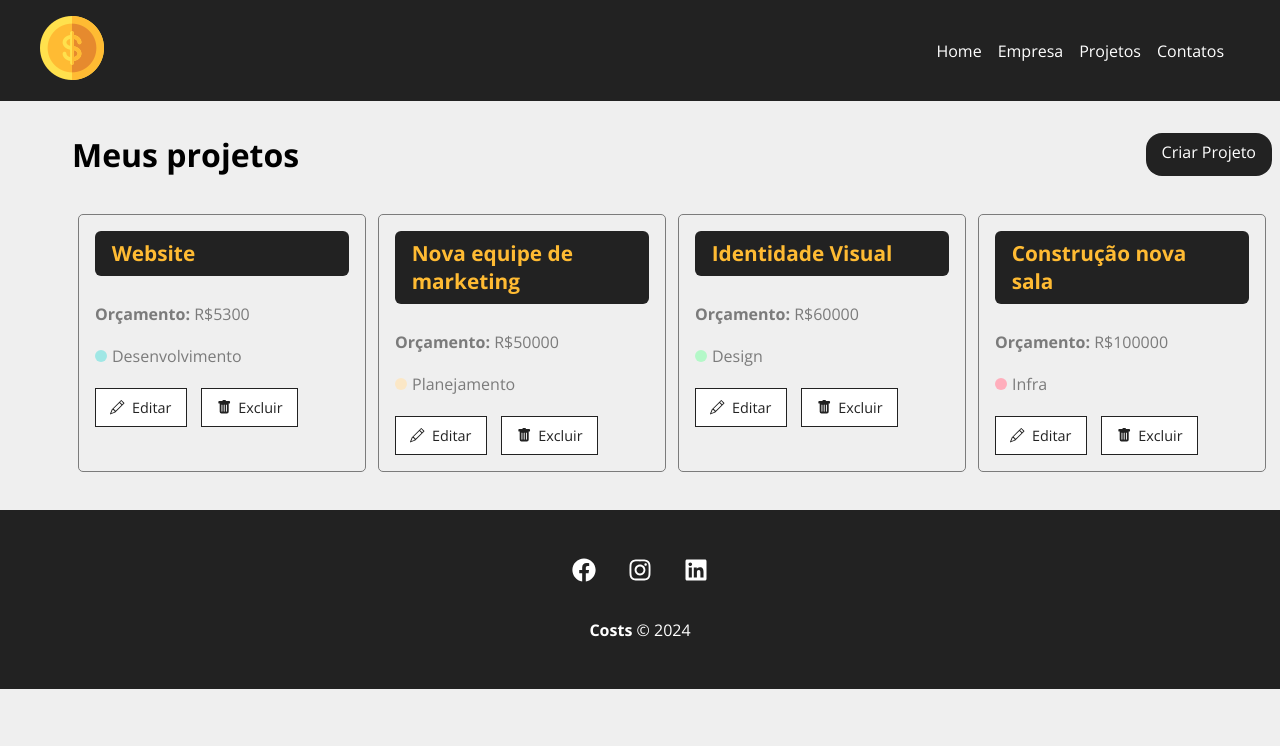
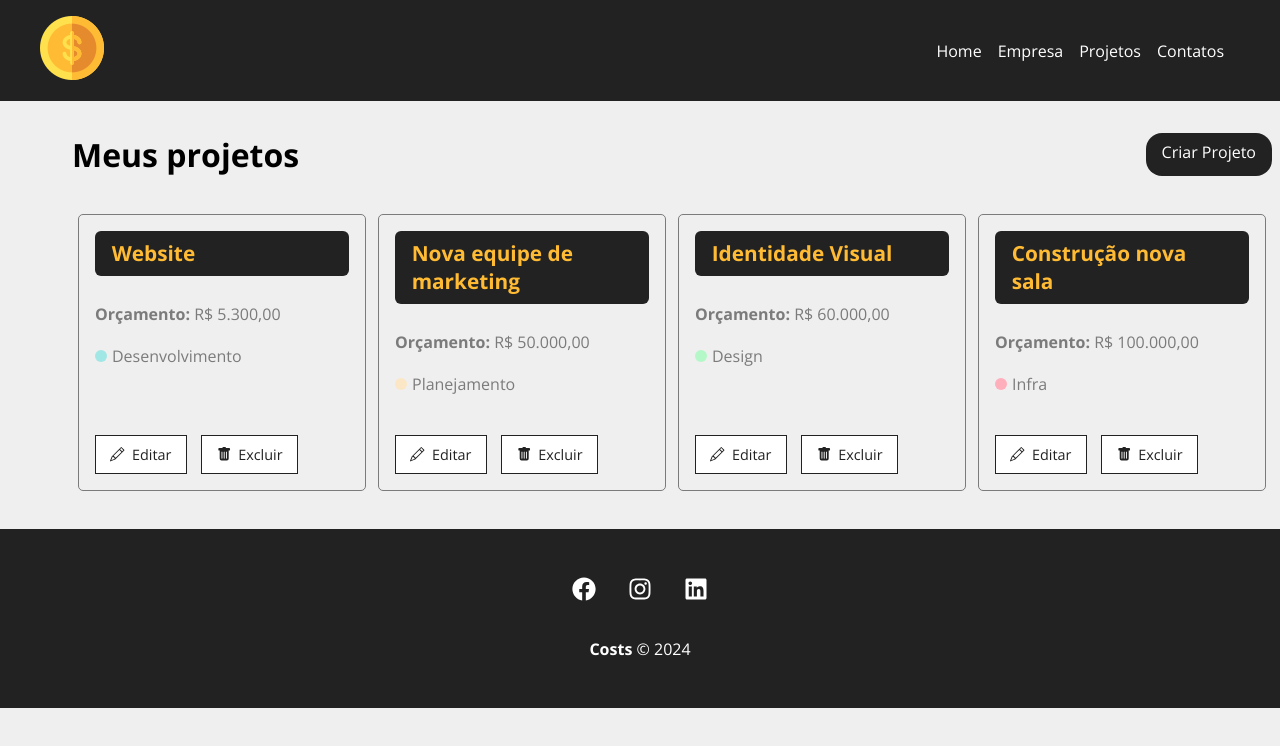
Before and after one commit to MateusGomesc/costs, a React (Create React App) app: page /Projects in a window 1280 px wide. Shown: the top 746 px of the page. Built offline with nearby package versions, Linux system fonts and the light colour scheme; data requests are answered from the project's data file; the HTML template or start-up script is replaced by a standard one.

Commit message:
feat: add format price in projects page

```diff
--- a/src/components/projects/ProjectCard.js
+++ b/src/components/projects/ProjectCard.js
@@ -4,15 +4,21 @@ import { Link } from 'react-router-dom'
 import styles from './ProjectCard.module.css'
 
 function ProjectCard({ id, name, budget, category, handleRemove }){
+    function formatPrice(value) {
+        return "R$ " + value.toFixed(2).replace(".", ",").replace(/\B(?=(\d{3})+(?!\d))/g, ".");
+    }
+
     return(
         <div className={styles.projectCard}>
+            <div>
                 <h4>{name}</h4>
                 <p>
-                <span>Orçamento:</span> R${budget}
+                    <span>Orçamento:</span> {formatPrice(parseFloat(budget))}
                 </p>
                 <p className={styles.categoryText}>
                     <span className={`${styles[category?.toLowerCase()]}`}></span> {category}
                 </p>
+            </div>
             <div className={styles.projectCardActions}>
                 <Link to='/'>
                     <BsPencil /> Editar
--- a/src/components/projects/ProjectCard.module.css
+++ b/src/components/projects/ProjectCard.module.css
@@ -1,4 +1,7 @@
 .projectCard{
+    display: flex;
+    flex-direction: column;
+    justify-content: space-between;
     padding: 1em;
     border: 1px solid var(--grey);
     border-radius: 5px;
```
Lines whose indentation alone changed are shown as unchanged.
